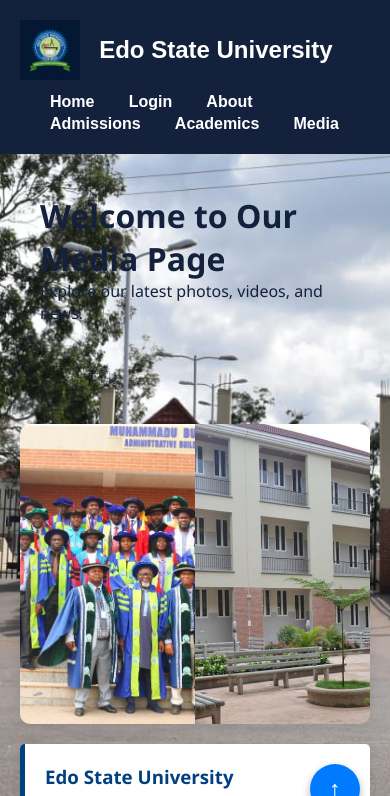
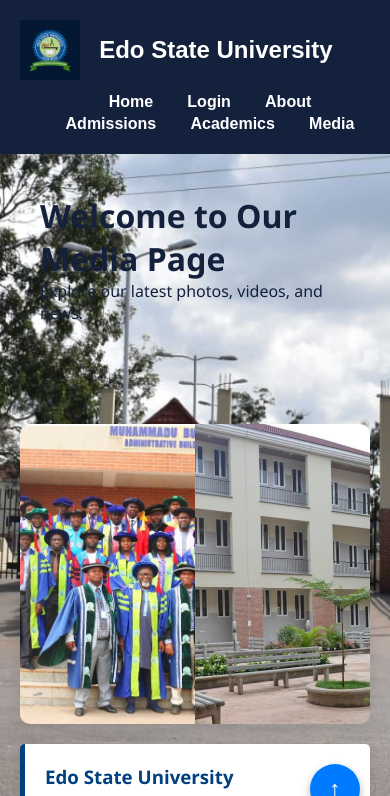
Before and after one commit to Dominion200/edo-state-uni-portal, a plain HTML site: page edomedia.html in a window 390 px wide. Shown: the top 796 px of the page. Drawn offline with Linux system fonts and the light colour scheme.

Commit message:
i updated the media and about

```diff
--- a/edomedia.css
+++ b/edomedia.css
@@ -221,10 +221,16 @@ body, html {
 
 
 @media (max-width: 768px) {
-  .footer-container {
-    flex-direction: column;
-    align-items: center;
+  .site-header{
+    flex-direction: block;
+    width: 100%;
+    text-align: center;
   }
+  .main-nav .logo-section {
+    float: none;
+    text-align: center;
+  }
+
 
   .footer-section {
     text-align: center;
--- a/edomedia.html
+++ b/edomedia.html
@@ -14,7 +14,7 @@
     </div>
     <nav class="main-nav">
       <ul>
-        <li><a href="./edo portal.html">Home</a></li>
+        <li><a href="index.html">Home</a></li>
         <li><a href="./edoportallogin.html">Login</a></li>
         <li><a href="./edoportalabout.html">About</a></li>
         <li><a href="#">Admissions</a></li>
--- a/edoportalabout.css
+++ b/edoportalabout.css
@@ -211,10 +211,16 @@ body > .footer {
 
 
 @media (max-width: 768px) {
-  .footer-container {
+  .site-header {
     flex-direction: column;
     text-align: center;
   }
+  .logo-section .main-nav {
+    float: none;
+    text-align: center;
+
+  }
+
 }
 
 body {
```
Also changed, not shown: edoportalabout.html (+1 -1 lines), edoportallogin.html (+1 -1 lines), index.html (+1 -1 lines).
